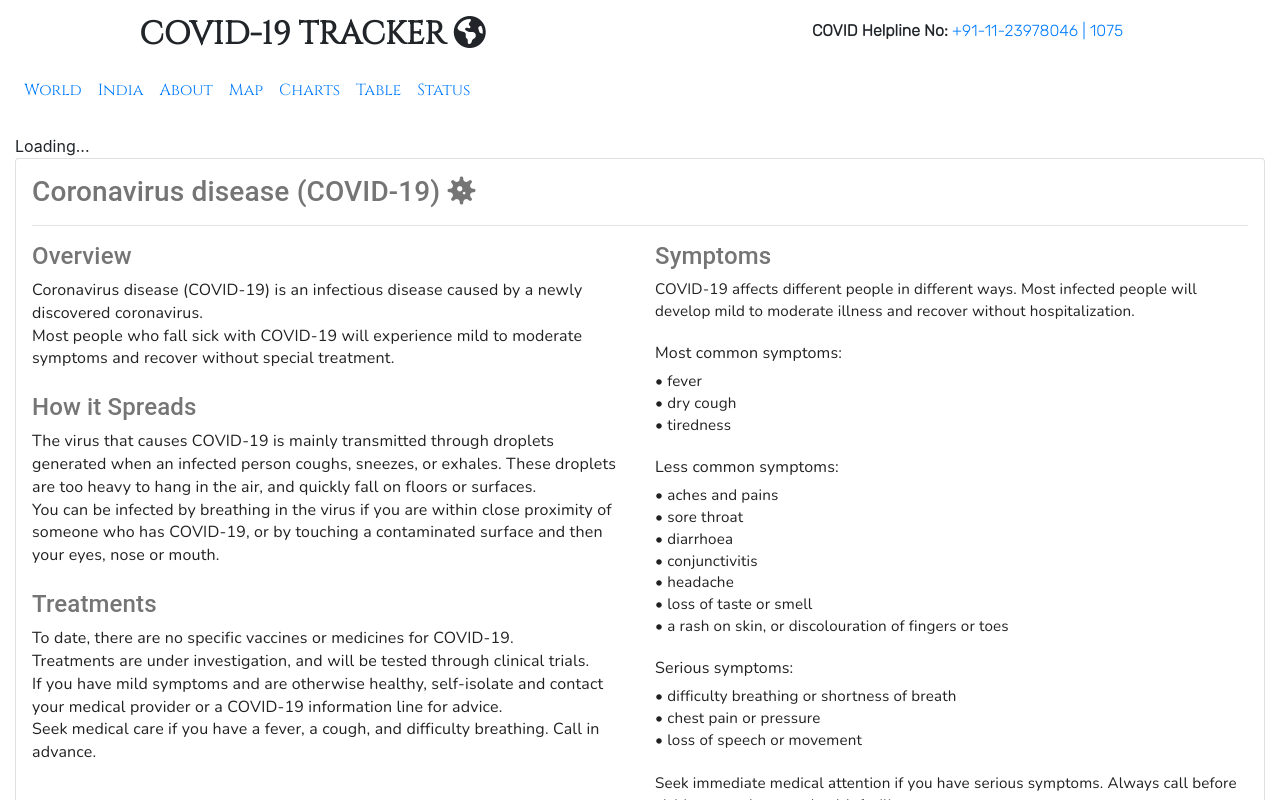
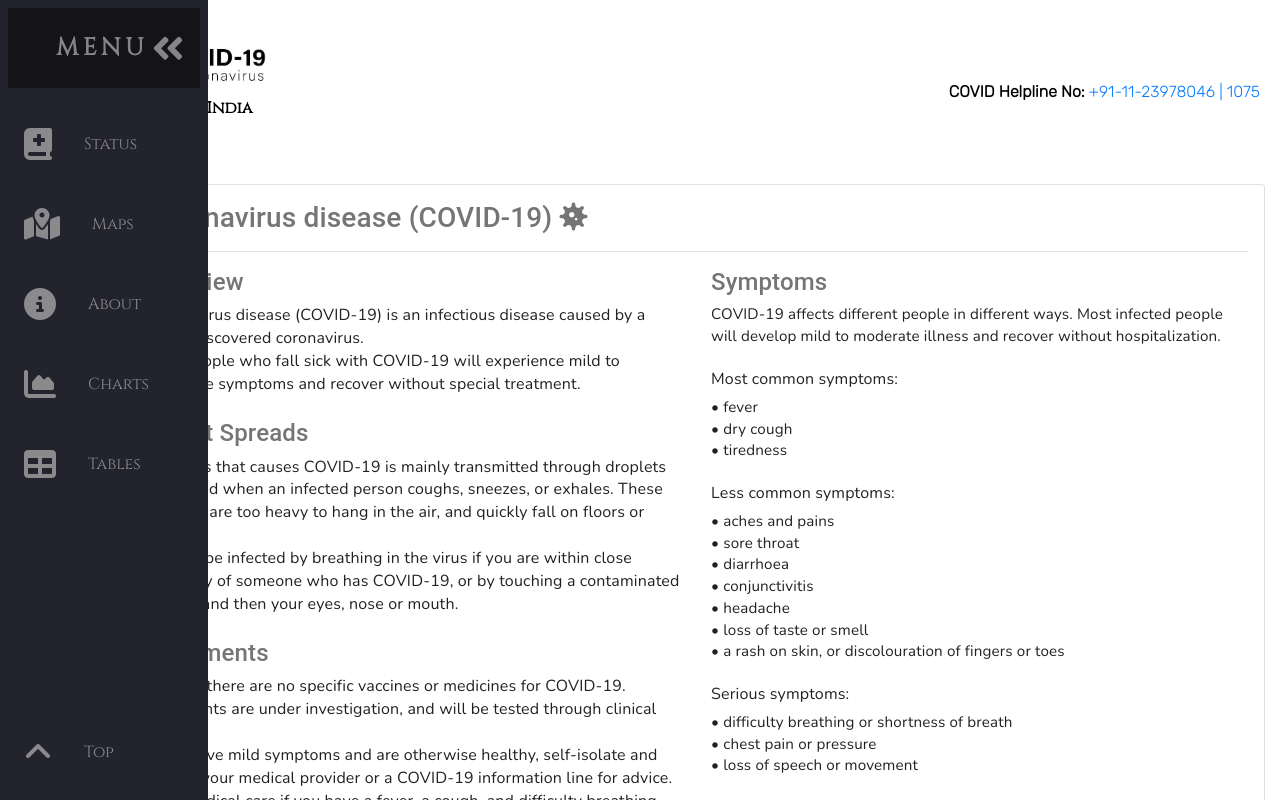
Before and after one commit to sonikanishk/COVID-19-Tracker-India, a React (Create React App) app: page /World in a window 1280 px wide. Shown: the top 800 px of the page. Built offline with nearby package versions, Linux system fonts and the light colour scheme; no server answers.

Commit message:
Navbar Updated
Signed-off-by: Kanishk Soni <58775605+sonikanishk@users.noreply.github.com>

```diff
--- a/src/App.css
+++ b/src/App.css
@@ -1,5 +1,5 @@
    .App {
-    padding: 0;
+    padding-left: 0;
     margin: 0;
   }
   body::-webkit-scrollbar{
@@ -13,6 +13,7 @@
   }
   body div::-webkit-scrollbar{
     width: 0.5rem;
+    height: 0.5rem;
   }
   body div::-webkit-scrollbar-thumb{
     background: #bcd1e9;
@@ -26,7 +27,9 @@
   Min-height: 100vh;
 }
 .wrap{
+  margin-top: 20vh;
   Flex:1 ;
+  margin-left: 14vh;
 }
 /* foot{
   display: flex;
--- a/src/Head.css
+++ b/src/Head.css
@@ -1,34 +1,69 @@
-.headd{
-    margin-top: 1rem;
-    text-align: center;
-    font-family: 'Cinzel', serif;
-    align-content: center;
-    justify-content: center;
-  }
+body{
+  margin: 0;
+  font-family: 'Cinzel', serif;
+  padding: 0;
+}
+.navbar1{
+  position: absolute;
+  height: 120px;
+  overflow: hidden;
+  top: 0;
+  display: flex;
+  align-items: center;
 
- .navbar{
-  font-family: 'Cinzel', serif;
-  justify-content: center;
-  text-align: center;
-  align-content: center;
+  z-index: 111;
+  width: 100%;
+}
+ .logo1{
+  background: url(corona.png) no-repeat 50% 50%;
+  background-size: contain;
+  width: 200px;
 
- }
- .nav{
+  height: 100px;
+  float: left;
+  margin-left: 12vh;
+}
+.menu{
+  position: absolute;
+}
+.menu a{
+  font-weight: 700;
+  font-size: 18px;
+  color: black;
+  text-decoration: none;
+  margin-left: 14px;
+  transition: color 0.3s;
+}
+.menu a:hover{
+  color: rgba(30, 52, 179, 0.733);
+}
+ .menu{
+  align-self: flex-end;
+  align-items: center;
+  text-align: right;
+  margin-left: 14vh;
+}
+.menu a{
+  font-size: 16px;
+  text-decoration: none;
+  margin-left: 10px;
+  padding: 3px;
+  transition: color 0.3s;
+}
+ /* .bg{
    width: 100%;
-   text-align: center;
- }
-.nav-element-right{
-  text-align: center;
+   height: 600px;
+   background: url(bg.png) no-repeat 50% 50%;
+   background-size: cover;
+   margin-top: 80px;
+
+ } */
+
+
+
+.help-line{
+  font-family: 'Rubik', sans-serif;
+  margin-left: auto;
+  align-self: flex-end;
+  margin-right: 20px;
 }
-.nav-element{
-  padding: 0.5rem;
-}
-.help-line{
-  margin-top: 1rem;
-  font-family: 'Rubik', sans-serif;
-  justify-content: center;
-  text-align: center;
-  align-content: center;
-}
-@media only screen and (max-width: 600px) {}
-@media only screen and (min-width: 600px) {}
--- a/src/Head.js
+++ b/src/Head.js
@@ -1,19 +1,24 @@
 import React from 'react';
 import 'bootstrap/dist/css/bootstrap.min.css';
 import './Head.css';
-import {Link} from 'react-router-dom'
+import { Link } from 'react-router-dom'
 
-export default function Head(){
-        return(
-            <div className="row">
-                <div className="headd col-sm-6" >
-                    <h2>
+export default function Head() {
+    return (
+        <div>
+            <div className="navbar1">
+                <div className="logo1">
+                    {/* <h3>
                         <b> COVID-19 TRACKER </b>
                         <i className="fas fa-globe-americas"></i>
 
-                    </h2>
+                    </h3> */}
                 </div>
-                <div className="help-line col-sm-6">
+                    <div className="menu">
+                        <Link to="/World"> World  |</Link>
+                        <Link to="/">India </Link>
+                    </div>
+                    <div className="help-line">
                         <p>
                             <b>
                                 COVID Helpline No:
@@ -22,50 +27,11 @@ export default function Head(){
                             <a href="tel:1075" target="_blank" rel="noopener noreferrer"><span> | 1075</span></a>
                         </p>
                     </div>
+                <div className="bg">
 
-                <div className="col">
-                    <nav className="navbar">
-                        <ul className = "nav">
-                            <li className="nav-element">
-                                <Link to="/World">
-                                    <p> World </p>
-                                </Link>
-                            </li>
-                            <li className="nav-element">
-                                <Link to="/">
-                                    <p> India </p>
-                                </Link>
-                            </li>
-                            <li className="nav-element">
-                                <a href="#about">
-                                    <p> About </p>
-                                </a>
-                            </li>
-                            <li className="nav-element">
-                                <a href="#maps">
-                                    <p> Map </p>
-                                </a>
-                            </li>
-                            <li className="nav-element">
-                                <a href="#charts">
-                                    <p> Charts </p>
-                                </a>
-                            </li>
-                            <li className="nav-element">
-                                <a href="#table">
-                                    <p> Table </p>
-                                </a>
-                            </li>
-                            <li className="nav-element">
-                                <a href="#cards">
-                                    <p> Status </p>
-                                </a>
-                            </li>
+                </div>
+            </div>
 
-                        </ul>
-
-                    </nav>
-                </div>
         </div>
     );
 };
--- a/src/Home.js
+++ b/src/Home.js
@@ -8,7 +8,7 @@ import 'bootstrap/dist/css/bootstrap.min.css';
 import Overall from './components/Overall'
 import About from './components/About'
 import Footer from './Footer';
-
+import Navbar from './components/Navbar'
 
 class Home extends React.Component {
   state = {
@@ -43,8 +43,8 @@ class Home extends React.Component {
     return (
 
       <div id="home" className = "page-element" >
+        <Navbar/>
         <div className="wrap">
-
 
           <div className="App">
             <div id= "cards" className = "col-12">
--- a/src/World.js
+++ b/src/World.js
@@ -10,7 +10,7 @@ import Footer from './Footer';
 import Overall from './components/Overall'
 import About from './components/About'
 // import {BrowserRouter as Router,Route,Switch} from 'react-router-dom';
-// import App from './App'
+import Navbar from './components/Navbar'
 
 class World extends React.Component {
   state = {
@@ -45,35 +45,26 @@ class World extends React.Component {
     return (
 
       <div id="home" className = "page-element" >
+        <Navbar/>
         <div class="wrap">
-          {/* <div class = "row">
-            <div class = "col">
-              <Route path="/" exact component = {App} />
-              <Route path="/World" exact component = {Head} />
-              <hr></hr>
-            </div>
-          </div> */}
-
           <div className="App">
             {/* <div id="maps">
               <Maps states = {this.state.states}/>
             </div> */}
             <div id= "cards" class = "col-12">
               <Overall status = {this.state.status}/>
-              {/* <Route path="/World" exact render={rp=><Overall status = {this.state.status}/>} /> */}
             </div>
             <div id="about" class = "col-12">
               <About/>
-              {/* <Route path="/world" exact component = {About} /> */}
             </div>
-            <div class="col-12" id="charts">
+            {/* <div class="col-12" id="charts">
               <div >
-                {/* <Charts data = {this.state.withtime} data1 = {this.state.tests} /> */}
+                <Charts data = {this.state.withtime} data1 = {this.state.tests} />
               </div>
-            </div>
-            <div class="col-12" id="table">
-              {/* <StateTable states={this.state.states}/>            */}
-            </div>
+            </div>  */}
+            {/* <div class="col-12" id="table">
+              <StateTable states={this.state.states}/>
+            </div> */}
           </div>
         </div>
         <Footer/>
--- a/src/components/About.js
+++ b/src/components/About.js
@@ -22,7 +22,7 @@ export default function Charts(props){
                         </Typography>
                         <hr/>
                         <div className="row">
-                        <div className="col-sm-6">
+                        <div className="col-6">
                         <Typography className={classes.title} color="textSecondary" gutterBottom>
                             <h4> Overview </h4>
                         </Typography>
@@ -47,7 +47,7 @@ export default function Charts(props){
                             Seek medical care if you have a fever, a cough, and difficulty breathing. Call in advance.<br/>
                         </Typography>
                         </div>
-                        <div class="col-sm-6">
+                        <div class="col-6">
                         <Typography className={classes.title} color="textSecondary" gutterBottom>
                             <h4> Symptoms </h4>
                         </Typography>
--- /dev/null
+++ b/src/components/Navbar.css
@@ -0,0 +1,205 @@
+  :root {
+    font-size: 16px;
+    font-family: 'Open Sans';
+    --text-primary: #b6b6b6;
+    --text-secondary: #ececec;
+    --bg-primary: #23232e;
+    --bg-secondary: #141418;
+    --transition-speed: 400ms;
+  }
+
+  body {
+    color: black;
+    background-color: white;
+    margin: 0;
+    padding: 0;
+  }
+
+  .navbar {
+    position: fixed;
+    display: flex;
+    background-color: var(--bg-primary);
+    transition: width 600ms ease;
+    overflow: hidden;
+    z-index: 111;
+    justify-content: center;
+    align-items: center;
+  }
+
+  .navbar-nav {
+    list-style: none;
+    padding: 0;
+    margin: 0;
+    display: flex;
+    flex-direction: column;
+    align-items: center;
+    height: 100%;
+  }
+
+  .nav-item {
+    width: 100%;
+  }
+
+  .nav-item:last-child {
+    margin-top: auto;
+  }
+
+  .nav-link {
+    display: flex;
+    align-items: center;
+    height: 5rem;
+    color: var(--text-primary);
+    text-decoration: none;
+    filter: grayscale(100%) opacity(0.7);
+    transition: var(--transition-speed);
+    margin-left: 1rem;
+  }
+
+  .nav-link:hover {
+    filter: grayscale(0%) opacity(1);
+    background: var(--bg-secondary);
+    color: var(--text-secondary);
+    color: #ff7eee;
+  }
+
+  .link-text {
+    display: none;
+    margin-left: 2rem;
+
+  }
+
+  .nav-link svg {
+    width: 2rem;
+    min-width: 2rem;
+    margin: 0 1rem;
+  }
+
+  .logo {
+    font-weight: bold;
+    text-transform: uppercase;
+    margin-bottom: 1rem;
+    text-align: center;
+    color: var(--text-secondary);
+    background: var(--bg-secondary);
+    font-size: 1.5rem;
+    letter-spacing: 0.3ch;
+    width: 100%;
+  }
+
+  .logo svg {
+    transform: rotate(0deg);
+    transition: var(--transition-speed);
+  }
+
+  .logo-text
+  {
+    display: inline;
+    position: absolute;
+    left: -999px;
+    transition: var(--transition-speed);
+  }
+  .navbar:hover .logo svg {
+    transform: rotate(-180deg);
+  }
+
+  /* Small screens */
+  @media only screen and (max-width: 600px) {
+    .navbar {
+      bottom: 0;
+      width: 100vw;
+      height: 5rem;
+    }
+
+    /* .nav-link{
+      width: 100%;
+    } */
+    .logo {
+      display: none;
+    }
+    .navbar-nav {
+      flex-direction: row;
+
+    }
+    /* .nav-link {
+      justify-content: space-evenly;
+    } */
+    main {
+      margin: 0;
+    }
+    .wrap{
+      margin-left: 0;
+    }
+    .page-element{
+      margin-bottom: 6rem;
+    }
+    .logo1{
+      margin-left: 0;
+    }
+    .menu{
+      margin-left: 1rem;
+    }
+  }
+
+  /* Large screens */
+  @media only screen and (min-width: 600px) {
+    .navbar {
+      top: 0;
+      width: 6rem;
+      height: 100vh;
+    }
+
+    .navbar:hover {
+      width: 13rem;
+    }
+
+    .navbar:hover .link-text {
+      display: inline;
+    }
+
+    .navbar:hover .logo svg
+    {
+      margin-left: 8rem;
+    }
+
+    .navbar:hover .logo-text
+    {
+      left: 0px;
+    }
+  }
+
+  .dark {
+    --text-primary: #b6b6b6;
+    --text-secondary: #ececec;
+    --bg-primary: #23232e;
+    --bg-secondary: #141418;
+  }
+
+  .light {
+    --text-primary: #1f1f1f;
+    --text-secondary: #000000;
+    --bg-primary: #ffffff;
+    --bg-secondary: #e4e4e4;
+  }
+
+  .solar {
+    --text-primary: #576e75;
+    --text-secondary: #35535c;
+    --bg-primary: #fdf6e3;
+    --bg-secondary: #f5e5b8;
+  }
+
+  .theme-icon {
+    display: none;
+  }
+
+  .dark #darkIcon {
+    display: block;
+  }
+
+  .light #lightIcon {
+    display: block;
+  }
+
+  .solar #solarIcon {
+    display: block;
+  }
--- /dev/null
+++ b/src/components/Navbar.js
@@ -0,0 +1,84 @@
+import React from 'react';
+import 'bootstrap/dist/css/bootstrap.min.css';
+import './Navbar.css';
+//import {Link} from 'react-router-dom';
+export default function Navbar() {
+    return(
+      <div>
+        <nav className="navbar" style={{ position: "fixed" }} >
+          <ul className="navbar-nav">
+            <li class="logo">
+              <a href="#home" class="nav-link">
+                <span class="link-text logo-text ">Menu</span>
+                <svg
+                  aria-hidden="true"
+                  focusable="false"
+                  data-prefix="fad"
+                  data-icon="angle-double-right"
+                  role="img"
+                  xmlns="http://www.w3.org/2000/svg"
+                  viewBox="0 0 448 512"
+                  class="svg-inline--fa fa-angle-double-right fa-w-14 fa-5x"
+                >
+                  <g class="fa-group">
+                    <path
+                      fill="currentColor"
+                      d="M224 273L88.37 409a23.78 23.78 0 0 1-33.8 0L32 386.36a23.94 23.94 0 0 1 0-33.89l96.13-96.37L32 159.73a23.94 23.94 0 0 1 0-33.89l22.44-22.79a23.78 23.78 0 0 1 33.8 0L223.88 239a23.94 23.94 0 0 1 .1 34z"
+                      class="fa-secondary"
+                    ></path>
+                    <path
+                      fill="currentColor"
+                      d="M415.89 273L280.34 409a23.77 23.77 0 0 1-33.79 0L224 386.26a23.94 23.94 0 0 1 0-33.89L320.11 256l-96-96.47a23.94 23.94 0 0 1 0-33.89l22.52-22.59a23.77 23.77 0 0 1 33.79 0L416 239a24 24 0 0 1-.11 34z"
+                      class="fa-primary"
+                    ></path>
+                  </g>
+                </svg>
+              </a>
+            </li>
+
+            <li class="nav-item">
+              <a href="#cards" class="nav-link">
+              <i class="fas fa-book-medical fa-2x"></i>
+                <span class="link-text">Status</span>
+              </a>
+            </li>
+             <li class="nav-item">
+              <a href="#maps" class="nav-link">
+              <i class="fas fa-map-marked-alt fa-2x"></i>
+                <span class="link-text">Maps</span>
+              </a>
+            </li>
+             <li class="nav-item">
+              <a href="#about" class="nav-link">
+                <i class="fas fa-info-circle fa-2x"></i>
+                <span class="link-text">About</span>
+              </a>
+            </li>
+
+            <li class="nav-item">
+              <a href="#charts" class="nav-link">
+              <i class="fas fa-chart-area fa-2x"></i>
+                <span class="link-text">Charts</span>
+              </a>
+            </li>
+
+            <li class="nav-item">
+              <a href="#table" class="nav-link">
+                <i class="fa fa-table fa-2x" aria-hidden="true"></i>
+                <span class="link-text">Tables</span>
+              </a>
+            </li>
+
+            <li class="nav-item">
+              <a href="#home" class="nav-link">
+                <i class="fas fa-angle-up fa-2x"></i>
+                <span class="link-text"> Top </span>
+              </a>
+            </li>
+           </ul>
+         </nav>
+
+
+        </div>
+    )
+}
--- a/src/components/Overall.js
+++ b/src/components/Overall.js
@@ -35,7 +35,7 @@ export default function Overall(props) {
   return (
     <div className="row" style={{marginBottom: "20px"}}>
       <div className="col-md-4">
-        <Card className={classes.root} variant="outlined" style={{borderBottom: "10px solid rgba(0,0,255,0.5)" }}>
+        <Card className={classes.root} variant="outlined" style={{borderBottom: "10px solid rgba(0,0,255,0.5)",position:"unset" }}>
           <CardContent>
             <Typography className={classes.title} color="textSecondary" gutterBottom>
               Cases
@@ -61,7 +61,7 @@ export default function Overall(props) {
         </Card >
       </div>
       <div className="col-md-4">
-        <Card className={classes.root} variant="outlined" style={{borderBottom: "10px solid rgba(255,0,0,0.5)" }}>
+        <Card className={classes.root} variant="outlined" style={{borderBottom: "10px solid rgba(255,0,0,0.5)" ,position:"unset"}}>
           <CardContent>
             <Typography className={classes.title} color="textSecondary" gutterBottom>
               Deceased
@@ -88,7 +88,7 @@ export default function Overall(props) {
         </Card>
       </div>
       <div className="col-md-4">
-      <Card className={classes.root} variant="outlined" style={{borderBottom: "10px solid rgba(0,255,0,0.5)" }}>
+      <Card className={classes.root} variant="outlined" style={{borderBottom: "10px solid rgba(0,255,0,0.5)",position:"unset" }}>
         <CardContent>
               <Typography className={classes.title} color="textSecondary" gutterBottom>
                 Recoveries
```
Also changed, not shown: public/index.html (+8 -1 lines), src/components/Maps.js (+4 -4 lines), src/components/logo.png (added), src/corona.png (added). Lines whose indentation alone changed are shown as unchanged.
